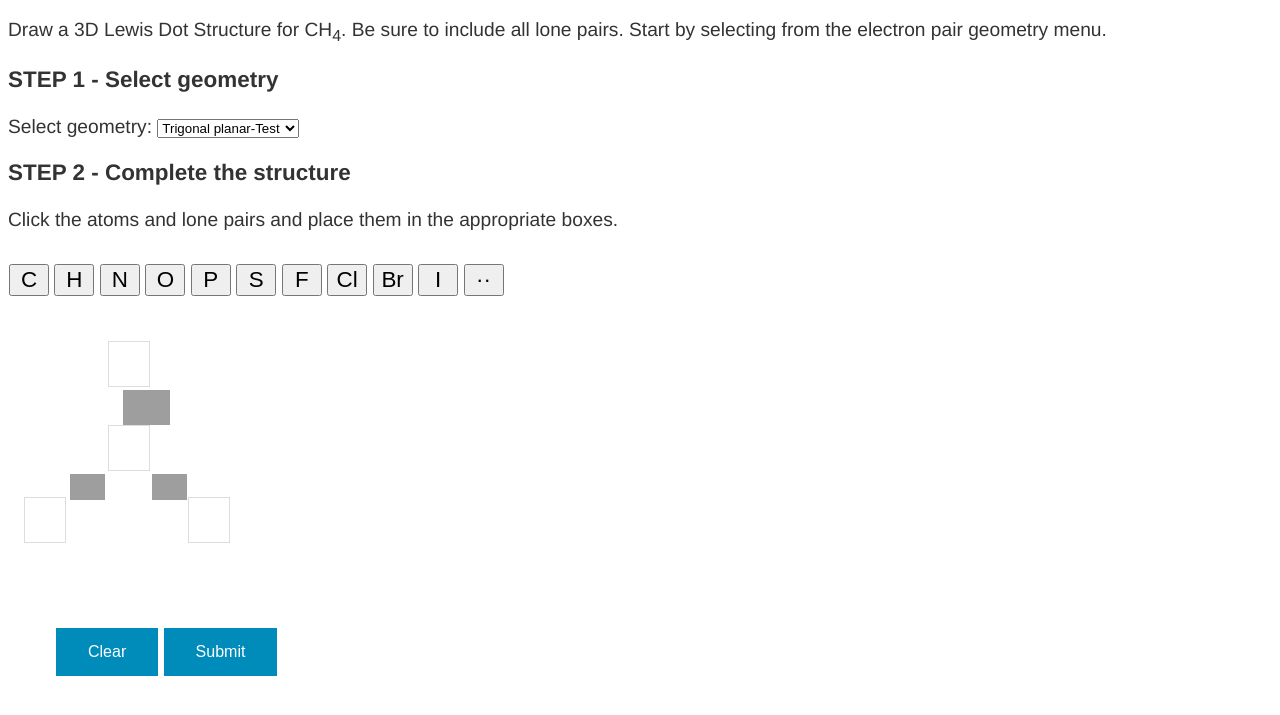
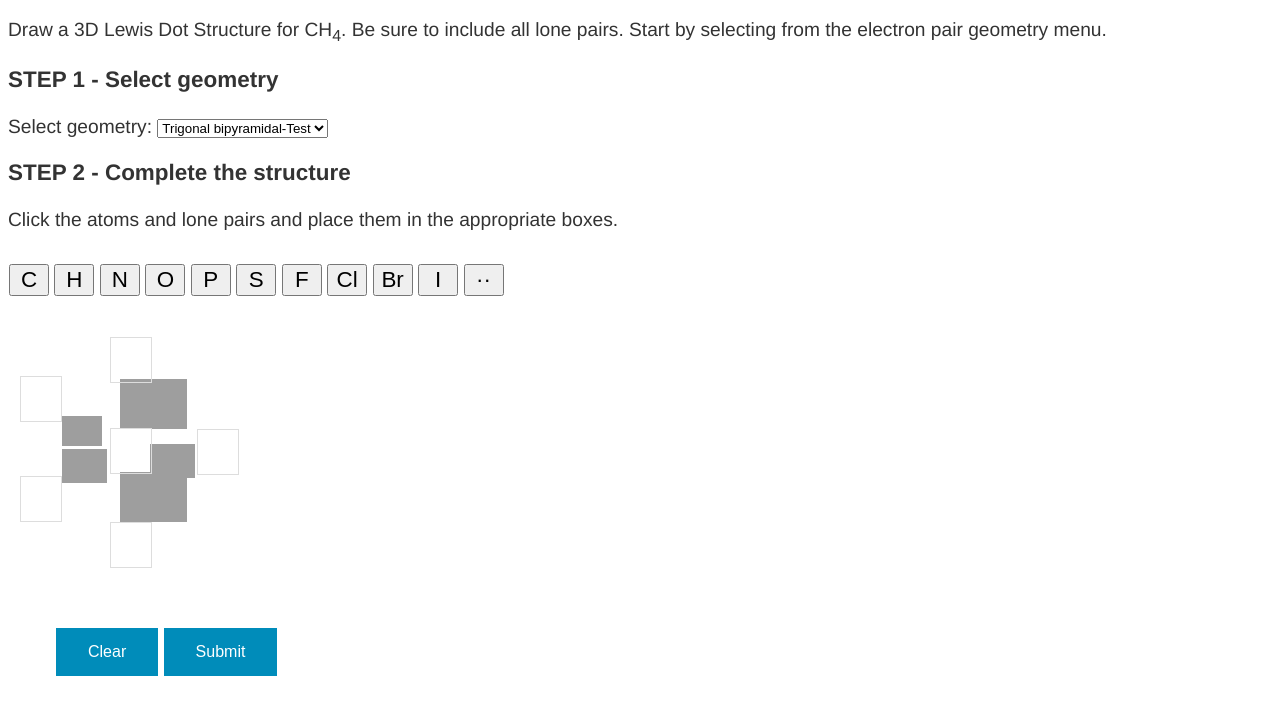
Before and after one commit to craigmateo/craigmateo.github.io, a PHP site: page / in a window 1280 px wide. Shown: the top 715 px of the page. Run offline with PHP 8.4, Linux system fonts and the light colour scheme; lists and menus that the app fills with data are empty; grey boxes are pictures that could not be loaded.

Commit message:
fixed triagonalbi

```diff
--- a/index.html
+++ b/index.html
@@ -11,10 +11,10 @@
 
 <label for="geometry">Select geometry:</label>
 <select name="geometry" id="geometry" onchange=place();>
+<option value="trigonalbi-test">Trigonal bipyramidal-Test</option>
 <option value="tri_planar-test">Trigonal planar-Test</option>
 <option value="tetrahedral-test">Tetrahedral-Test</option>
   <option value="linear">Linear</option>
-  <option value="tri_planar">Trigonal planar</option>
   <option value="trigonalbi">Trigonal bipyramidal</option>
   <option value="octahedral">Octahedral</option>
 </select>
@@ -97,18 +97,18 @@
 
 
 <!--Triagonal Bi-->
-<div class="step2" id="step2-trigonalbi">
-<div class="dropBox" id="div1-trigonalbi"></div>
-<div class="dropBox" id="div2-trigonalbi"></div>
-<div class="dropBox" id="div6-trigonalbi"></div>
-<div class="dropBox" id="div3-trigonalbi"></div>
-<div class="dropBox" id="div4-trigonalbi"></div>
-<div class="dropBox" id="div5-trigonalbi"></div>
-<img class="bond" id="bond-1-trigonalbi" alt="" src="https://van-griner.mobius.cloud/web/Htmlc000/Public_Html/chemTool/bond-1.png" />
-<img class="bond" id="bond-2-trigonalbi" alt="" src="https://van-griner.mobius.cloud/web/Htmlc000/Public_Html/chemTool/bond-7.png" />
-<img class="bond" id="bond-3-trigonalbi" alt="" src="https://van-griner.mobius.cloud/web/Htmlc000/Public_Html/chemTool/bond-1.png" />
-<img class="bond" id="bond-4-trigonalbi" alt="" src="https://van-griner.mobius.cloud/web/Htmlc000/Public_Html/chemTool/bond-8.png" />
-<img class="bond" alt="" id="bond-5-trigonalbi" src="https://van-griner.mobius.cloud/web/Htmlc000/Public_Html/chemTool/bond-6.png" />
+<div class="step2" id="step2-trigonalbi-test">
+<div class="dropBox" id="div1-trigonalbi-test"></div>
+<div class="dropBox" id="div2-trigonalbi-test"></div>
+<div class="dropBox" id="div3-trigonalbi-test"></div>
+<div class="dropBox" id="div4-trigonalbi-test"></div>
+<div class="dropBox" id="div5-trigonalbi-test"></div>
+<div class="dropBox" id="div6-trigonalbi-test"></div>
+<img class="bond" id="bond1-trigonalbi-test" alt="" src="https://van-griner.mobius.cloud/web/Htmlc000/Public_Html/chemTool/bond-1.png" />
+<img class="bond" id="bond3-trigonalbi-test" alt="" src="https://van-griner.mobius.cloud/web/Htmlc000/Public_Html/chemTool/bond-7.png" />
+<img class="bond" id="bond4-trigonalbi-test" alt="" src="https://van-griner.mobius.cloud/web/Htmlc000/Public_Html/chemTool/bond-1.png" />
+<img class="bond" id="bond2-trigonalbi-test" alt="" src="https://van-griner.mobius.cloud/web/Htmlc000/Public_Html/chemTool/bond-8.png" />
+<img class="bond" alt="" id="bond5-trigonalbi-test" src="https://van-griner.mobius.cloud/web/Htmlc000/Public_Html/chemTool/bond-6.png" />
 <canvas id="Canvas13" width="70" height="70"></canvas>
 <canvas id="Canvas14" width="70" height="70"></canvas>
 <canvas id="Canvas15" width="70" height="70"></canvas>
@@ -117,8 +117,8 @@
 <canvas id="Canvas18" width="70" height="70"></canvas>
 <div class="spacer"></div>
 <div id="bottom-buttons">
-  <button id="clear-btn" onclick="clearBoxesTrigonalbi()">Clear</button>
-  <button id="submit-btn" onclick="submitAnswerTrigonalbi()">Submit</button>
+  <button id="clear-btn" onclick="clearBoxesTrigonalbiTest()">Clear</button>
+  <button id="submit-btn" onclick="submitAnswerTrigonalbiTest()">Submit</button>
   </div>
 </div>
 
@@ -159,7 +159,7 @@
 <script src="main.js"></script>
 <script src="linear.js"></script>
 <script src="tri-planar-test.js"></script>
-<script src="trigonalbi.js"></script>
+<script src="trigonalbi-test.js"></script>
 <script src="octahedral.js"></script>
 <script src="tetra-test.js"></script>
 </body>
--- a/main.js
+++ b/main.js
@@ -298,6 +298,23 @@ jQuery(".atom").click(function(){
         count7 += 1;
       }
 
+      else if (selected=="trigonalbi-test") {
+        console.log("test");
+        document.getElementById(target_box).innerHTML = "&#183;&#183;";
+        var div_id_new = div_id+"-trigonalbi-test";
+        var bondid = div_id_new.replace("div", "bond");
+        console.log(bondid);
+        document.getElementById(bondid).style.visibility ="hidden";
+        document.getElementById(div_id+"-trigonalbi-test").style.visibility ="hidden";
+
+        var numStr = div_id.replace("div","");
+        var num = parseInt(numStr);
+
+        addPoints(angles17[num-1], ctx17);
+        PF5_ans.a5_e += 1;
+        count17 += 1;
+      }
+
 
 
     }
--- a/style.css
+++ b/style.css
@@ -532,17 +466,37 @@ table {
 
 /* Triagonal Bi */
 
-#div1-trigonalbi {
+#div1-trigonalbi-test {
   width: 40px;
   height: 40px;
   border: 1px solid #ddd;
-  margin-left: 100px;
+  margin-left: 102px;
   margin-top: 8px;
   position:absolute;
   z-index: 4;
 }
 
-#div3-trigonalbi {
+#div3-trigonalbi-test {
+  width: 40px;
+  height: 40px;
+  border: 1px solid #ddd;
+  margin-left: 12px;
+  margin-top: 147px;
+  position:absolute;
+  z-index: 4;
+}
+
+#div4-trigonalbi-test {
+  width: 40px;
+  height: 40px;
+  border: 1px solid #ddd;
+  margin-left: 102px;
+  margin-top: 193px;
+  position:absolute;
+  z-index: 4;
+}
+
+#div5-trigonalbi-test {
   width: 40px;
   height: 40px;
   border: 1px solid #ddd;
@@ -552,37 +506,17 @@ table {
   z-index: 4;
 }
 
-#div2-trigonalbi {
+#div6-trigonalbi-test {
   width: 40px;
   height: 40px;
   border: 1px solid #ddd;
-  margin-left: 12px;
-  margin-top: 147px;
+  margin-left: 102px;
+  margin-top: 99px;
   position:absolute;
   z-index: 4;
 }
 
-#div4-trigonalbi {
-  width: 40px;
-  height: 40px;
-  border: 1px solid #ddd;
-  margin-left: 100px;
-  margin-top: 193px;
-  position:absolute;
-  z-index: 4;
-}
-
-#div5-trigonalbi {
-  width: 40px;
-  height: 40px;
-  border: 1px solid #ddd;
-  margin-left: 100px;
-  margin-top: 100px;
-  position:absolute;
-  z-index: 4;
-}
-
-#div6-trigonalbi {
+#div2-trigonalbi-test {
   width: 40px;
   height: 40px;
   border: 1px solid #ddd;
@@ -592,35 +526,35 @@ table {
   z-index: 4;
 }
 
-#bond-1-trigonalbi {
+#bond1-trigonalbi-test {
   position:absolute;
-  margin-left:110px;
+  margin-left:112px;
   margin-top:50px;
   height:50px;
 }
 
-#bond-2-trigonalbi {
+#bond3-trigonalbi-test {
   position:absolute;
   margin-top:120px;
   margin-left:54px;
   width:45px;
 }
 
-#bond-3-trigonalbi {
+#bond4-trigonalbi-test {
   position:absolute;
-  margin-left:110px;
+  margin-left:112px;
   margin-top:143px;
   height:50px;
 }
 
-#bond-4-trigonalbi {
+#bond2-trigonalbi-test {
   position:absolute;
   margin-left:54px;
   margin-top:87px;
   height:30px;
 }
 
-#bond-5-trigonalbi {
+#bond5-trigonalbi-test {
   position:absolute;
   float:right;
   margin-left:142px;
--- /dev/null
+++ b/trigonalbi-test.js
@@ -0,0 +1,147 @@
+// Global variables
+var count17=0; // counts for lone pair additions
+var atom;
+var angles17 = [90,135,225,270,0]; // angles for circles (to add lone pair)
+
+// JSON variable for submitted molecule
+var PF5_ans = { a1: "", a2: "", a3: "", a4: "", a5: "", a6: "", a1_e: 0, a2_e: 0, a3_e: 0, a4_e: 0,a5_e: 0,a6_e: 0};
+
+// JSON variable for correct molecule
+var PF5_cor = { a1: "F", a2: "F", a3: "F", a4: "F", a5: "P", a6: "F", a1_e: 3, a2_e: 3, a3_e: 3, a4_e: 3, a5_e: 0, a6_e: 3};
+
+// clear content in molecule
+
+function clearBoxesTrigonalbiTest() {
+  var x = document.querySelectorAll(".dropBox");
+  for (i = 0; i < x.length; i++) {
+    x[i].innerHTML = ""; // clear boxes
+    x[i].style.backgroundColor = ""; // clear box highlights
+    x[i].style.visibility = "visible"; // clear previous box hide
+    console.clear();
+  }
+  var icons = document.querySelectorAll(".atom");
+  for (var i = 0; i < icons.length; i++) {
+    icons[i].style.backgroundColor = ""; // clear previous atom highlight
+  }
+
+  var eboxes = document.querySelectorAll(".e-box");
+  for (var i = 0; i < eboxes.length; i++) {
+    eboxes[i].innerHTML = ""; // clear previous atom highlight
+  }
+
+  var bonds = document.querySelectorAll(".bond");
+  for (var i = 0; i < bonds.length; i++) {
+    bonds[i].style.visibility = "visible"; // clear previous bond hidden
+  }
+
+  ctx17.clearRect(0, 0, c17.width, c17.height);
+  PF5_ans.a3_e=PF5_ans.a2_e=PF5_ans.a1_e = 0;
+  count17=alpha17=0;
+  atom="";
+  document.getElementById("feedback").innerHTML = "&nbsp;";
+}
+
+/*
+called when submit button is clicked
+*/
+
+function submitAnswerTrigonalbi() {
+  var a1 = document.getElementById("div1-trigonalbi").innerHTML;
+  var a2 = document.getElementById("div2-trigonalbi").innerHTML;
+  var a3 = document.getElementById("div3-trigonalbi").innerHTML;
+  var a4 = document.getElementById("div4-trigonalbi").innerHTML;
+  var a5 = document.getElementById("div5-trigonalbi").innerHTML;
+  var a6 = document.getElementById("div6-trigonalbi").innerHTML;
+  PF5_ans.a1 = a1;
+  PF5_ans.a2 = a2;
+  PF5_ans.a3 = a3;
+  PF5_ans.a4 = a4;
+  PF5_ans.a5 = a5;
+  PF5_ans.a6 = a6;
+  console.log(PF5_ans);
+  var fb = document.getElementById("feedback");
+
+  if (isEquivalentTrigonalbi(PF5_ans, PF5_cor)) {
+    fb.innerHTML = "Correct!";
+    document.getElementById("div1-trigonalbi").innerHTML;
+  }
+
+  else {
+    console.log("Incorrect.");
+    fb.innerHTML = "Incorrect";
+  }
+
+}
+
+
+// electron circles
+
+//Define Variables
+var radius = 32;
+var point_size = 2;
+var center_x = 35;
+var center_y = 34;
+var font_size = "15px";
+
+var c17 = document.getElementById("Canvas17");
+
+var ctx17 = c17.getContext("2d");
+ctx17.strokeStyle = 'rgba(0,0,0,0)';
+
+function drawCircle(){
+    ctx17.beginPath();
+    ctx17.arc(center_x, center_y, radius, 0, 2 * Math.PI);
+    ctx17.stroke();
+}
+
+function drawPoint(c,angle,distance,label){
+    var x = center_x + radius * Math.cos(-angle*Math.PI/180) * distance;
+    var y = center_y + radius * Math.sin(-angle*Math.PI/180) * distance;
+
+    c.beginPath();
+    c.arc(x, y, point_size, 0, 2 * Math.PI);
+    c.fill();
+
+    c.font = font_size;
+    c.fillText(label,x + 10,y);
+}
+
+//Execution
+drawCircle();
+
+function addPoints(alpha, canvas) {
+  drawPoint(canvas,alpha+7,1,"");
+  drawPoint(canvas,alpha-7,1,"");
+}
+
+
+/*
+check is structures match
+*/
+
+function isEquivalentTrigonalbi(a, b) {
+    // Create arrays of property names
+    var aProps = Object.getOwnPropertyNames(a);
+    var bProps = Object.getOwnPropertyNames(b);
+
+    // If number of properties is different,
+    // objects are not equivalent
+    if (aProps.length != bProps.length) {
+        return false;
+    }
+
+    for (var i = 0; i < aProps.length; i++) {
+        var propName = aProps[i];
+
+        // If values of same property are not equal,
+        // objects are not equivalent
+        if (a[propName] !== b[propName]) {
+            return false;
+        }
+    }
+
+    // If we made it this far, objects
+    // are considered equivalent
+    return true;
+
+}
```
Also changed, not shown: other parts of style.css (+0 -66 lines).
